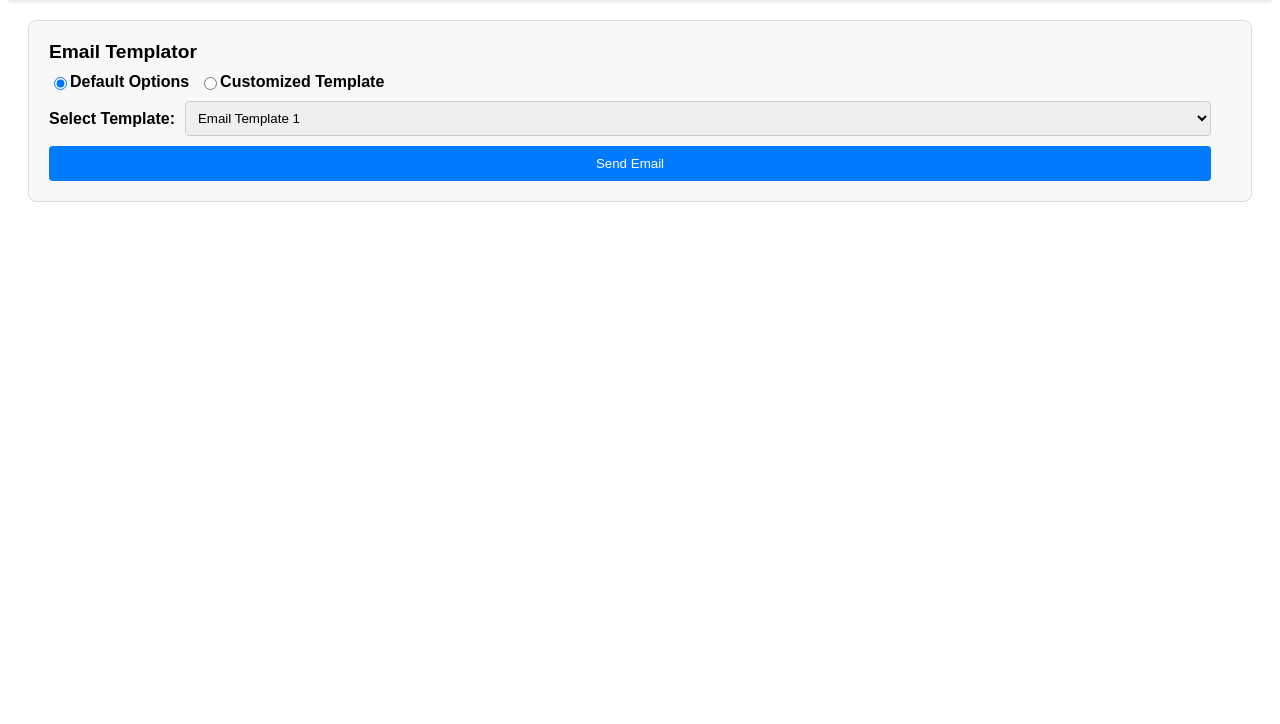
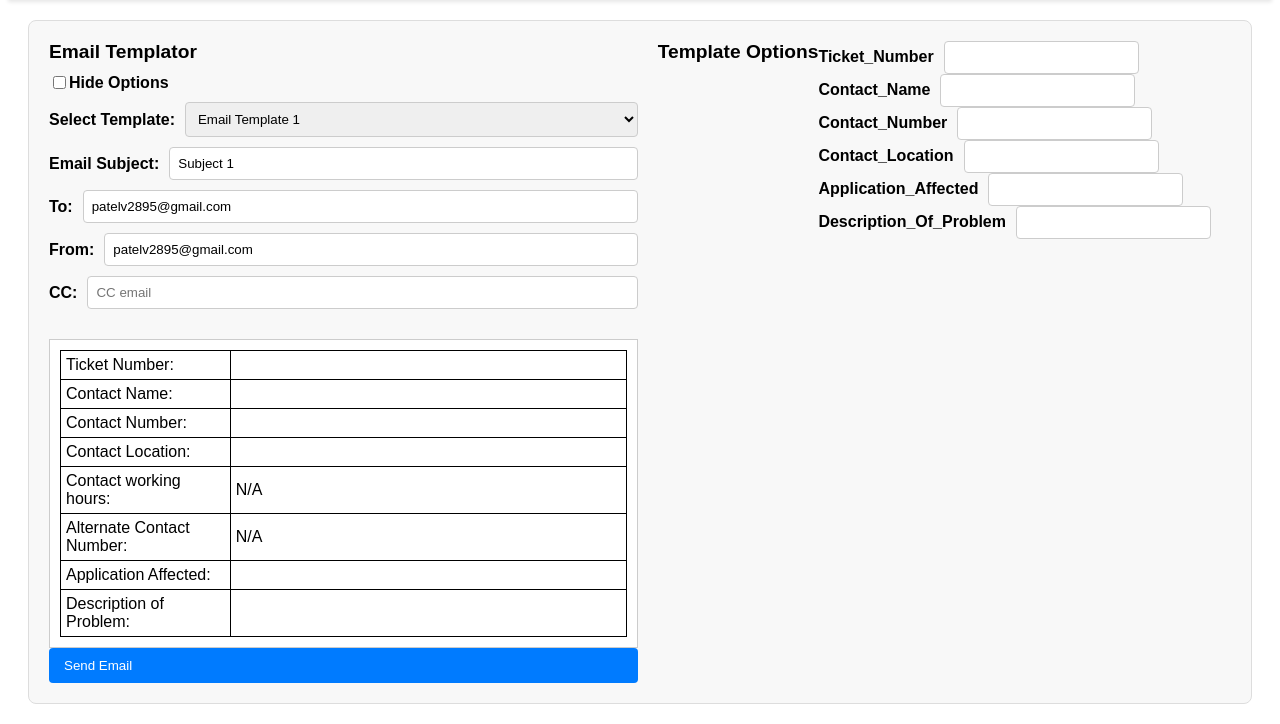
Before and after one commit to vpatel1995/etools, a Django app: page / in a window 1280 px wide. Shown: the part 83-807 px from the top of the page. Before the commit the page ends 285 px from the top, so only its background shows below. Run offline with Django 4.2, Linux system fonts and the light colour scheme; data that the repository does not hold is empty.

Commit message:
switch to check box

```diff
--- a/home/templates/home/home.html
+++ b/home/templates/home/home.html
@@ -69,12 +69,10 @@
     <div class="form-section">
         <div class="section-header">Email Templator</div>
 
-        <!-- Radio buttons for template selection -->
-        <div class="form-group radio-buttons">
-            <input type="radio" id="default-options" name="template-type" value="default" checked>
-            <label for="default-options">Default Options</label>
-            <input type="radio" id="customized-template" name="template-type" value="customized">
-            <label for="customized-template">Customized Template</label>
+        <!-- Checkbox for toggling visibility of additional options -->
+        <div class="form-group toggle-options">
+            <input type="checkbox" id="hide-options" name="hide-options">
+            <label for="hide-options">Hide Options</label>
         </div>
 
         <div class="form-group select-template">
@@ -267,24 +265,24 @@
     }
 
     // Function to toggle form visibility
+    // Function to toggle form visibility based on checkbox
     function toggleFormVisibility() {
-        var isDefaultSelected = document.getElementById('default-options').checked;
+        var isHidden = document.getElementById('hide-options').checked;
         var formElements = document.querySelectorAll('.form-group, #template-preview, #dynamic-fields-container');
         formElements.forEach(el => {
-            // Exclude the radio-buttons and select-template form-group from being hidden
-            if (!el.classList.contains('radio-buttons') && !el.classList.contains('select-template')) {
-                el.style.display = isDefaultSelected ? 'none' : 'flex';
+            // Exclude the toggle-options and select-template form-group from being hidden
+            if (!el.classList.contains('toggle-options') && !el.classList.contains('select-template')) {
+                el.style.display = isHidden ? 'none' : 'flex';
             }
         });
 
         // Always show the select template and send email button
-        document.querySelector('.form-section > .form-group:first-child').style.display = 'flex';
+        document.querySelector('.form-section > .form-group.select-template').style.display = 'flex';
         document.querySelector('.form-section > button').style.display = 'flex';
     }
 
-    // Event listeners for radio buttons
-    document.getElementById('default-options').addEventListener('change', toggleFormVisibility);
-    document.getElementById('customized-template').addEventListener('change', toggleFormVisibility);
+    // Event listener for checkbox
+    document.getElementById('hide-options').addEventListener('change', toggleFormVisibility);
 
 
     function getCSRF(name) {
```
